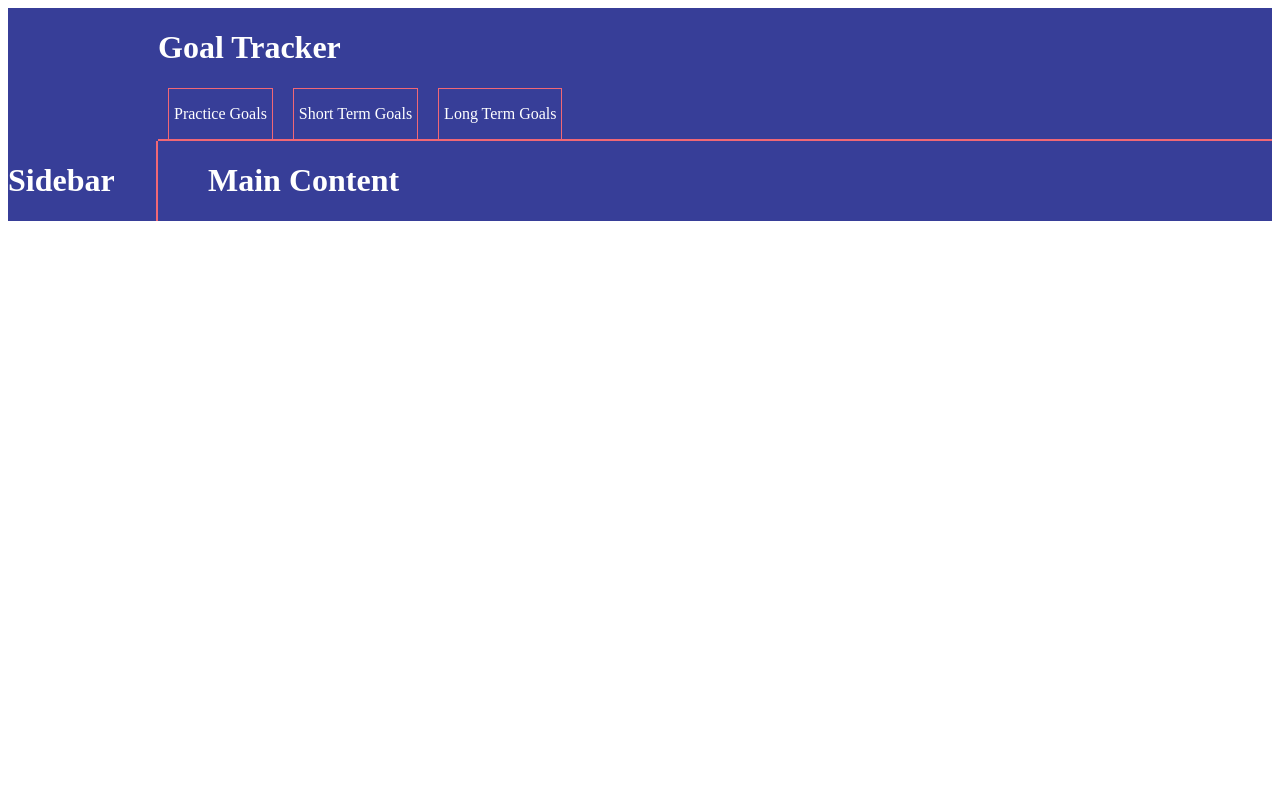
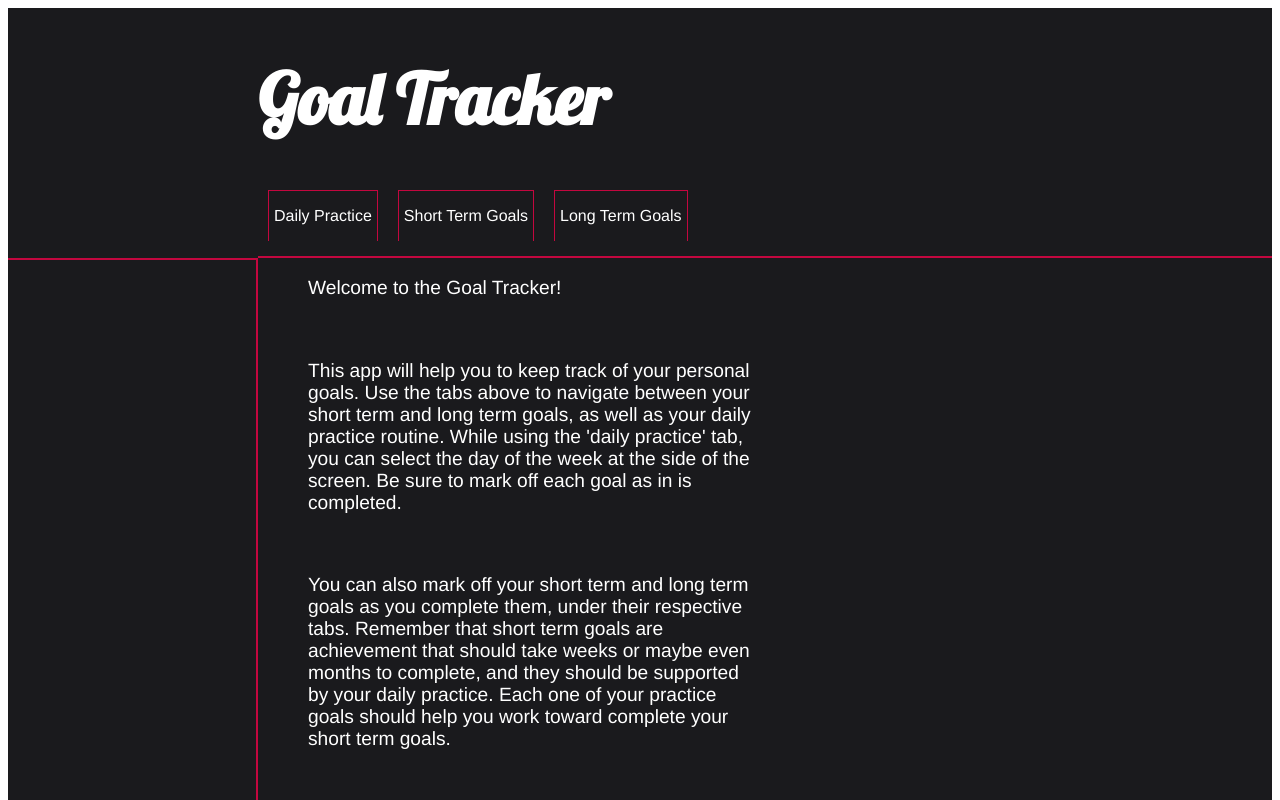
Before and after one commit to blevinspercussion/goal-tracker, a website built with webpack: page dist/index.html in a window 1280 px wide. Shown: the top 800 px of the page. Built offline with nearby package versions, Linux system fonts and the light colour scheme; a web font is replaced by a local one.

Commit message:
changed color scheme. Added welcome screen. created some of the framework for index.js

```diff
--- a/src/index.js
+++ b/src/index.js
@@ -0,0 +1,17 @@
+// Global variables
+const practiceTab = document.getElementById('practice-tab');
+const shortTermTab = document.getElementById('short-term-tab');
+const longTermTab = document.getElementById('long-term-tab');
+
+
+
+//Event listeners
+
+
+
+// Factory function for goals
+
+
+
+
+// Function for Daily Practice
```
Also changed, not shown: dist/index.html, dist/style.css.
